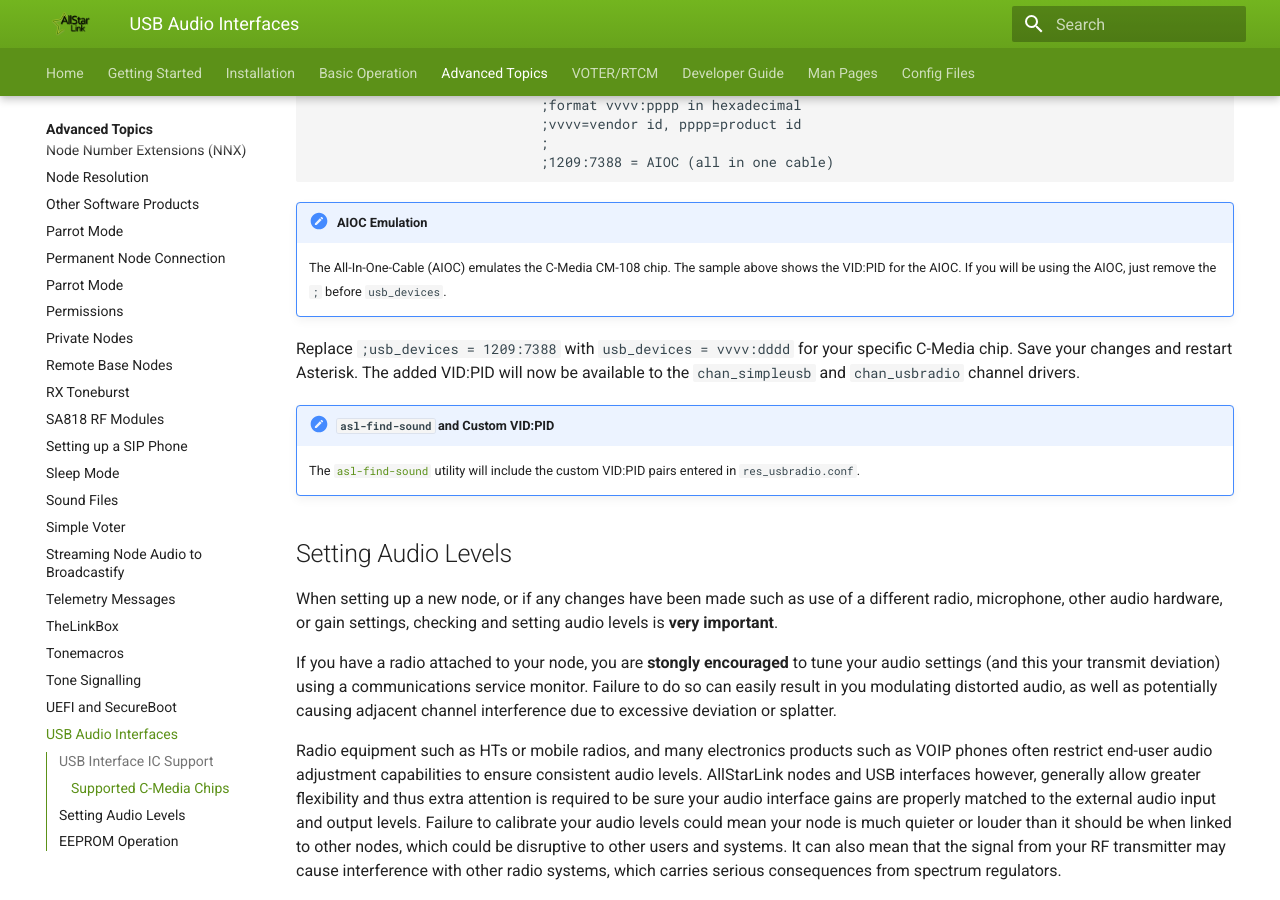
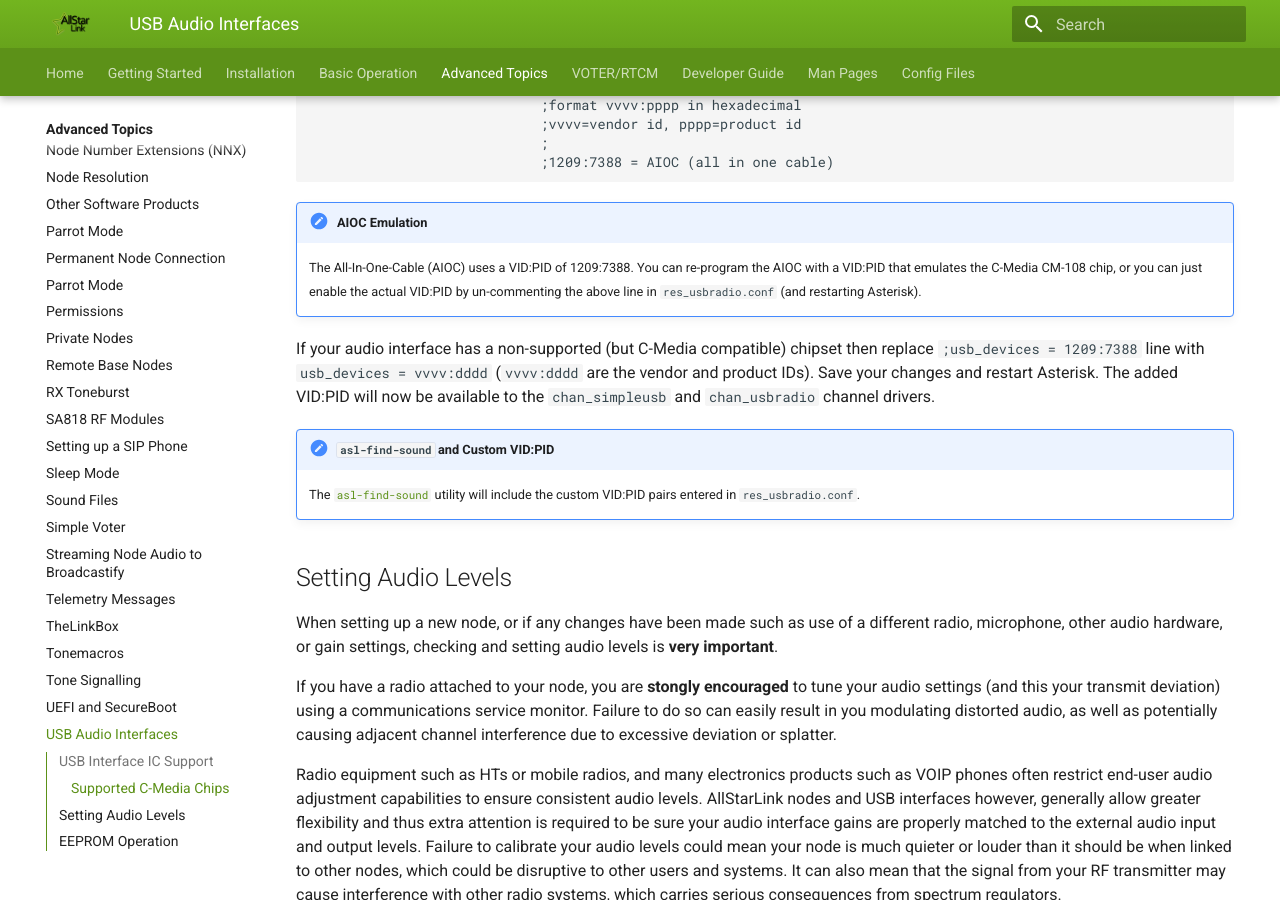
Before and after one commit to AllStarLink/ASL3-Manual, an MkDocs documentation site: the page built from docs/adv-topics/usbinterfaces.md, in a window 1280 px wide and 900 px high, scrolled down 2084 px. Built offline with MkDocs 1.6.1 and Material for MkDocs 9.7.7, drawn with Linux system fonts in a browser that asks for light colours.

Commit message:
Revise wording about AIOC and compatible VID:PID in res_usbradio.conf.

````diff
--- a/docs/adv-topics/usbinterfaces.md
+++ b/docs/adv-topics/usbinterfaces.md
@@ -62,9 +62,9 @@ Edit `/etc/asterisk/res_usbradio.conf` with your favorite editor. You will see t
 ```
 
 !!! note "AIOC Emulation"
-    The All-In-One-Cable (AIOC) emulates the C-Media CM-108 chip. The sample above shows the VID:PID for the AIOC. If you will be using the AIOC, just remove the `;` before `usb_devices`.
+    The All-In-One-Cable (AIOC) uses a VID:PID of 1209:7388. You can re-program the AIOC with a VID:PID that emulates the C-Media CM-108 chip, or you can just enable the actual VID:PID by un-commenting the above line in `res_usbradio.conf` (and restarting Asterisk).
 
-Replace `;usb_devices = 1209:7388` with `usb_devices = vvvv:dddd` for your specific C-Media chip. Save your changes and restart Asterisk. The added VID:PID will now be available to the `chan_simpleusb` and `chan_usbradio` channel drivers.
+If your audio interface has a non-supported (but C-Media compatible) chipset then replace `;usb_devices = 1209:7388` line with `usb_devices = vvvv:dddd` (`vvvv:dddd` are the vendor and product IDs). Save your changes and restart Asterisk. The added VID:PID will now be available to the `chan_simpleusb` and `chan_usbradio` channel drivers.
 
 !!! note "`asl-find-sound` and Custom VID:PID"
     The [`asl-find-sound`](../mans/asl-find-sound.md) utility will include the custom VID:PID pairs entered in `res_usbradio.conf`.
````
